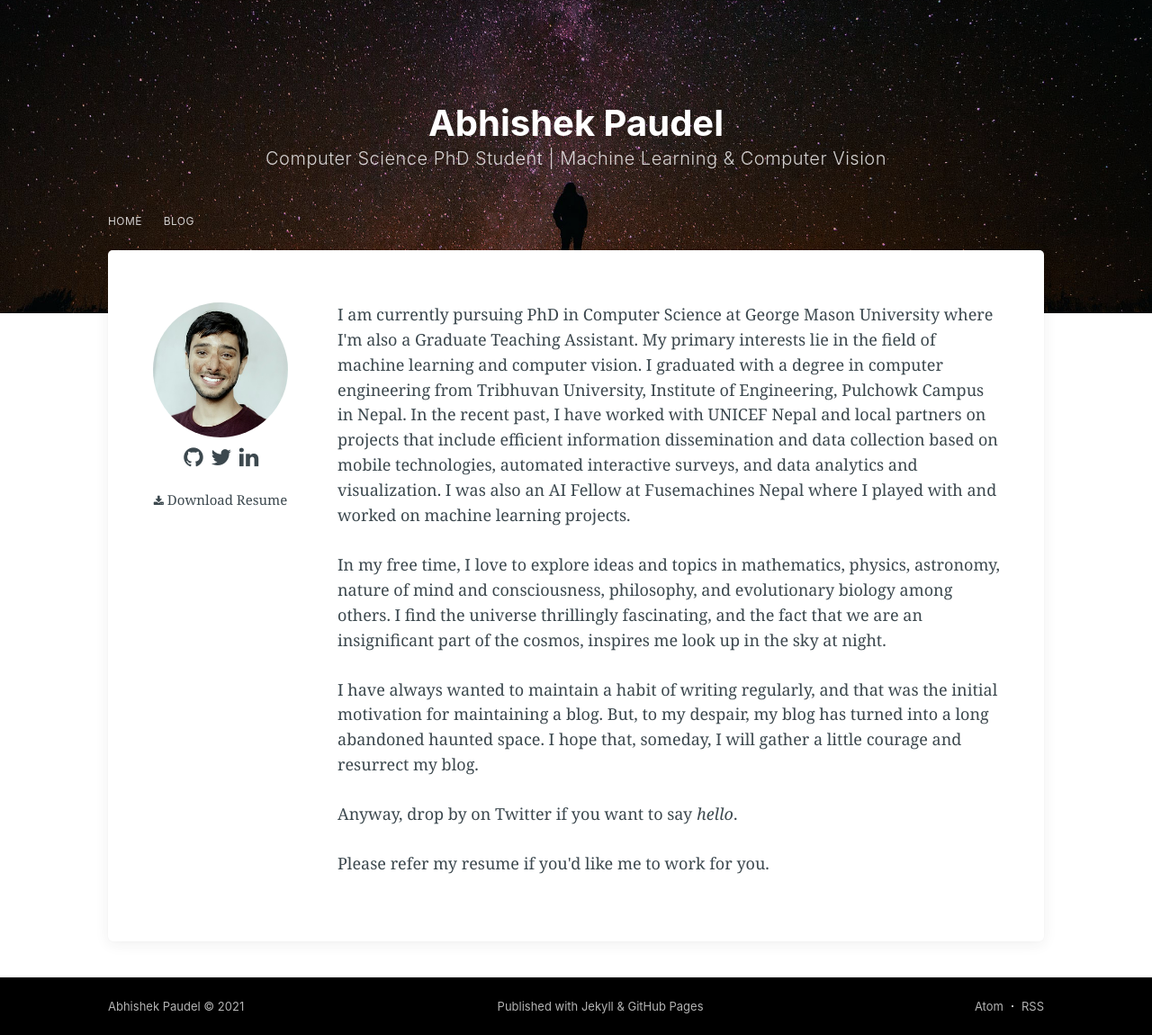
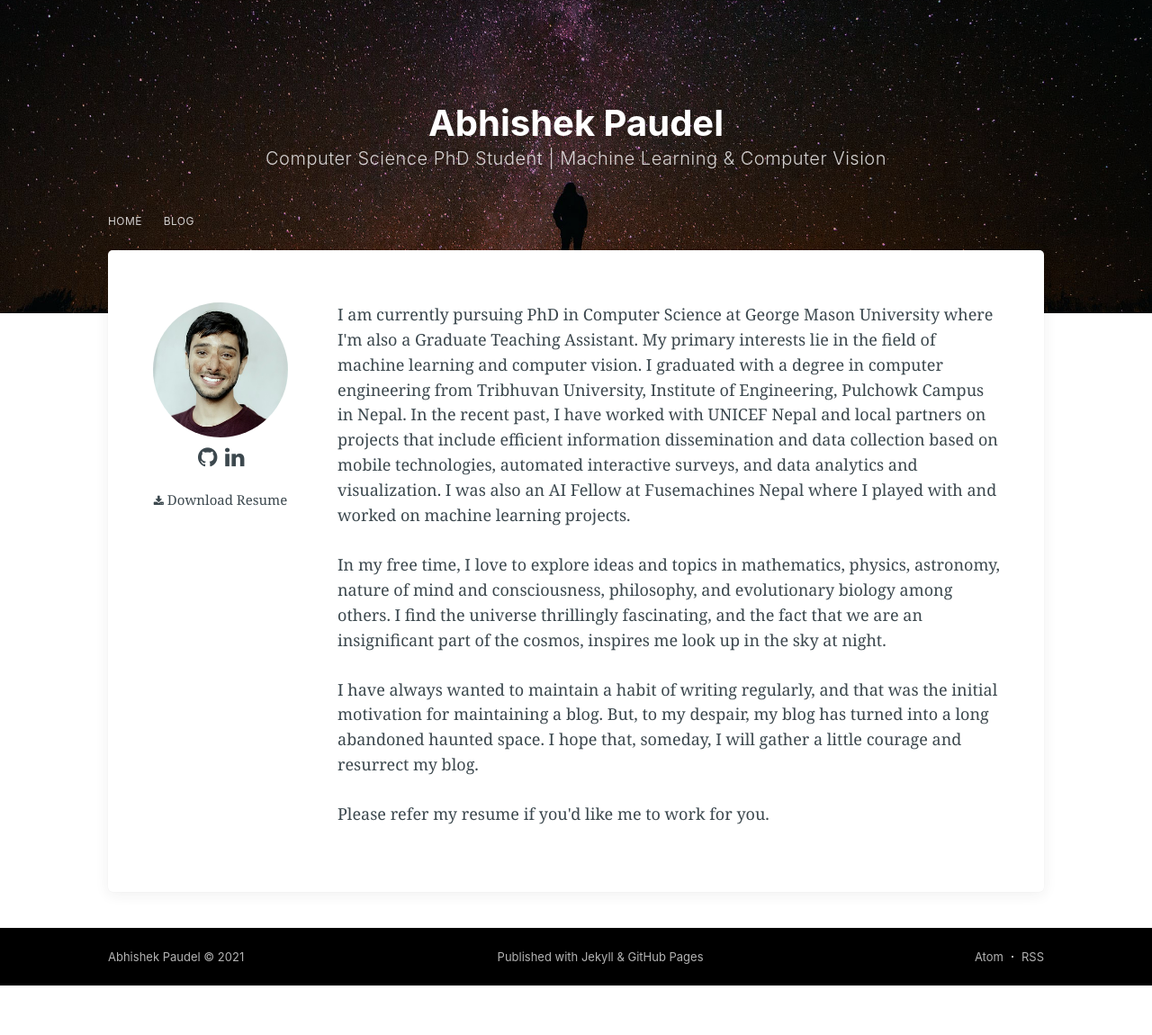
Before and after one commit to abpaudel/abpaudel.github.io, a Jekyll site: the page built from index.html, in a window 1280 px wide. Shown: the whole page at 90% size. Built offline with Jekyll 4.4.1, drawn with Linux system fonts in a browser that asks for light colours; nearby versions of some CDN libraries; after the commit the page ends 1095 px from its top, so only the background shows below that.

Commit message:
update homepage

```diff
--- a/index.html
+++ b/index.html
@@ -11,19 +11,17 @@ navigation: True
 		<div>
 			<ul id="social" >
 				<li><a href="https://github.com/{{site.github}}" class="link" target="_blank"><i class="fa fa-github"></i></a></li>
-				<li><a href="https://twitter.com/{{site.twitter}}" class="link" target="_blank"><i class="fa fa-twitter"></i></a></li>
 				<li><a href="https://linkedin.com/in/{{site.linkedin}}" class="link" target="_blank"><i class="fa fa-linkedin"></i></a></li>
 			</ul>
 		</div>
 		<div>
-			<a href="/assets/files/Abhishek_Paudel_Resume.pdf" class="download link" target="_blank"><i class="fa fa-download"></i> Download Resume</a>
+			<a href="/files/Abhishek_Paudel_Resume.pdf" class="download link" target="_blank"><i class="fa fa-download"></i> Download Resume</a>
 		</div>
 	</div>
 	<div id="right">
 		<p>I am currently pursuing PhD in Computer Science at <a href="https://www.gmu.edu" target="_blank">George Mason University</a> where I'm also a Graduate Teaching Assistant. My primary interests lie in the field of machine learning and computer vision. I graduated with a degree in computer engineering from <a href="http://pcampus.edu.np" target="_blank">Tribhuvan University, Institute of Engineering, Pulchowk Campus in Nepal</a>. In the recent past, I have worked with UNICEF Nepal and local partners on projects that include efficient information dissemination and data collection based on mobile technologies, automated interactive surveys, and data analytics and visualization. I was also an AI Fellow at <a href="https://fusemachines.com.np" target="_blank">Fusemachines Nepal</a> where I played with and worked on machine learning projects.
 		<p>In my free time, I love to explore ideas and topics in mathematics, physics, astronomy, nature of mind and consciousness, philosophy, and evolutionary biology among others. I find the universe thrillingly fascinating, and the fact that we are an insignificant part of the cosmos, inspires me look up in the sky at night.
 		<p>I have always wanted to maintain a habit of writing regularly, and that was the initial motivation for maintaining a blog. But, to my despair, my blog has turned into a long abandoned haunted space. I hope that, someday, I will gather a little courage and resurrect my blog.</p>
-		<p>Anyway, drop by on <a href="https://twitter.com/abpaudel" target="_blank">Twitter</a> if you want to say <i>hello</i>.</p>
-		<p>Please refer <a href="/assets/files/Abhishek_Paudel_Resume.pdf" target="_blank">my resume</a> if you'd like me to work for you.</p>
+		<p>Please refer <a href="/files/Abhishek_Paudel_Resume.pdf" target="_blank">my resume</a> if you'd like me to work for you.</p>
 	</div>
 </div>
```
